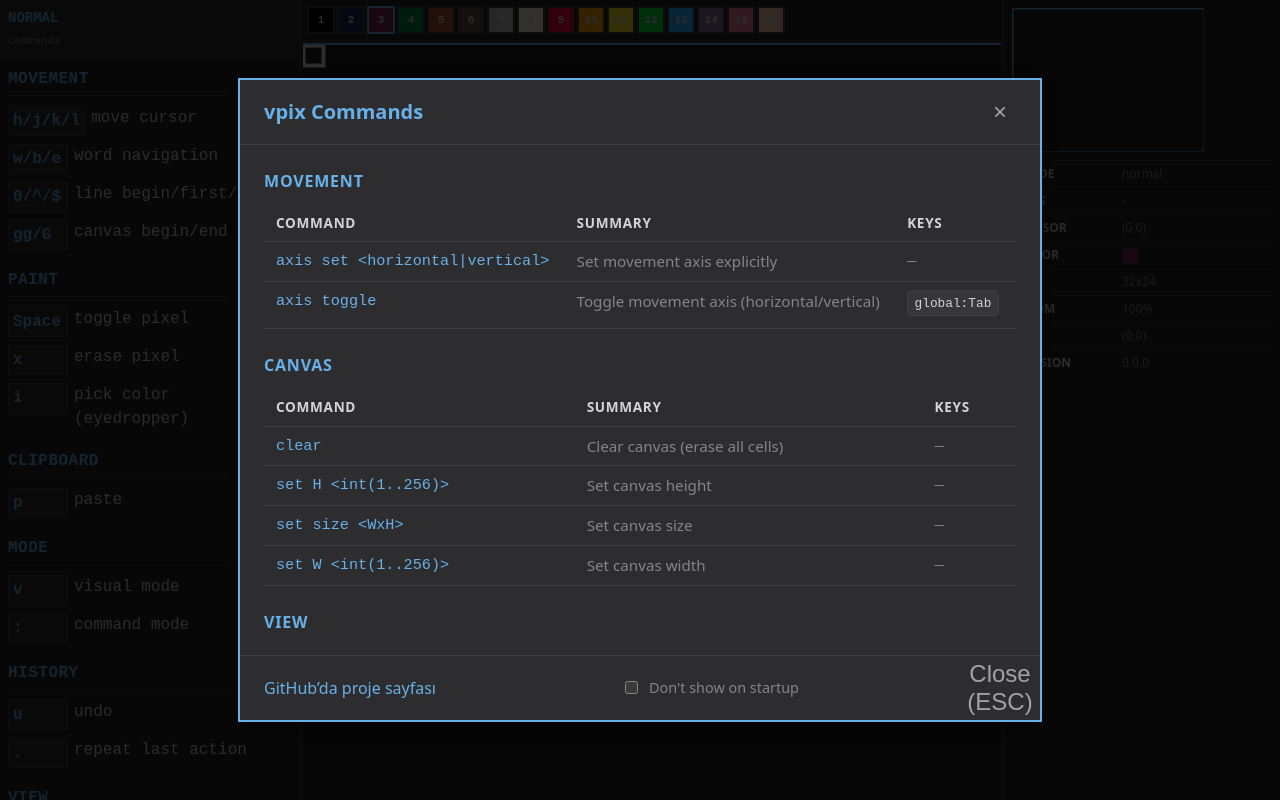
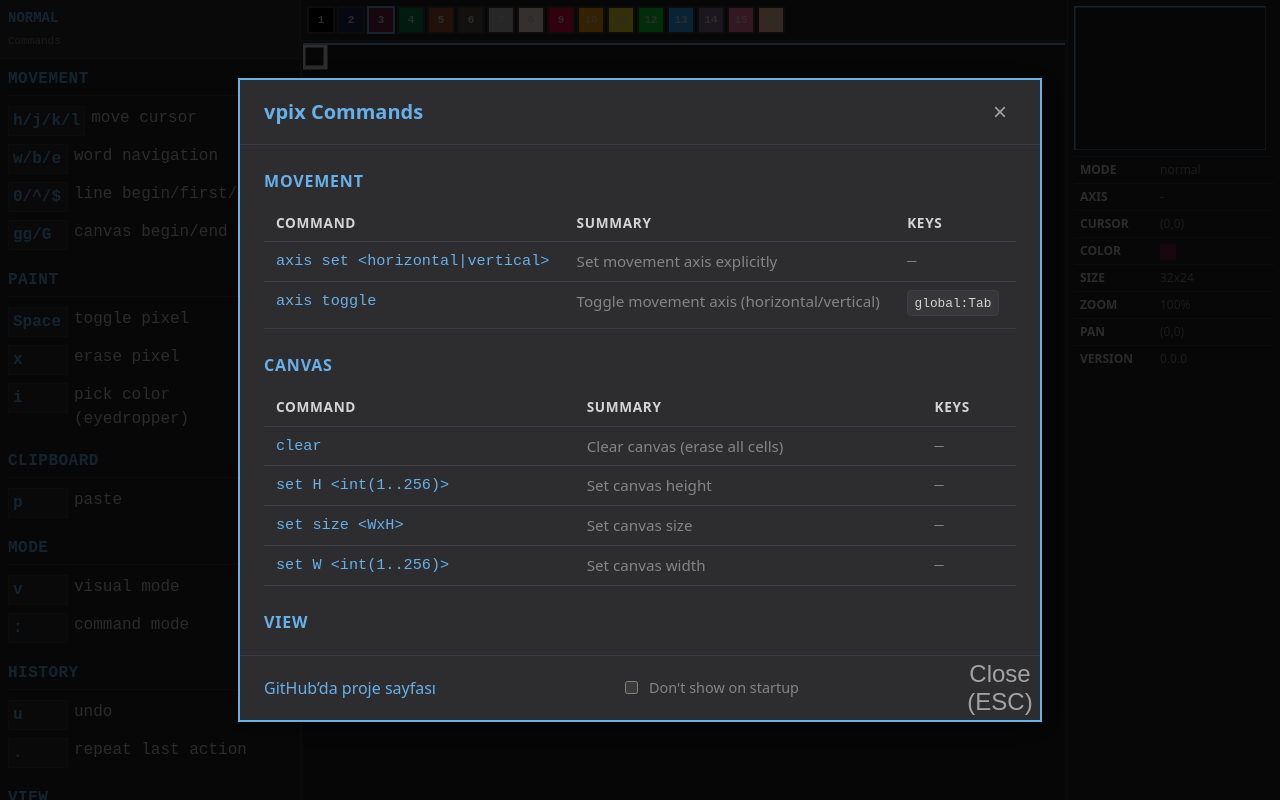
Before and after one commit to miratcan/vpix2, a React (Vite) app: page / in a window 1280 px wide. Built offline with nearby package versions, Linux system fonts and the light colour scheme.

Commit message:
refactor(ui): reduce right side-panel width from 260px to 200px

```diff
--- a/src/App.css
+++ b/src/App.css
@@ -38,13 +38,13 @@
 }
 
 .side-panel {
-  width: 260px;
+  width: 200px;
   background: var(--color-background-dark);
   border-left: var(--border-width) solid var(--color-border);
   display: flex;
   flex-direction: column;
-  padding: var(--spacing-m);
-  gap: var(--spacing-m);
+  padding: var(--spacing-s);
+  gap: var(--spacing-s);
   min-height: 0;
   flex-shrink: 0;
 }
```
